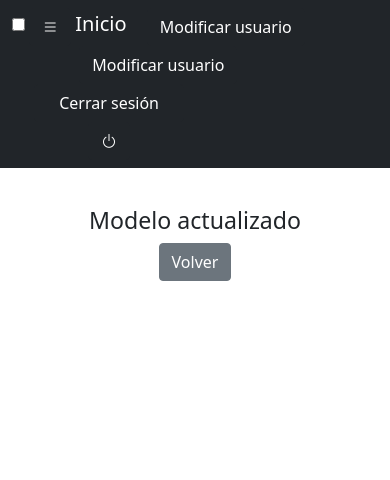
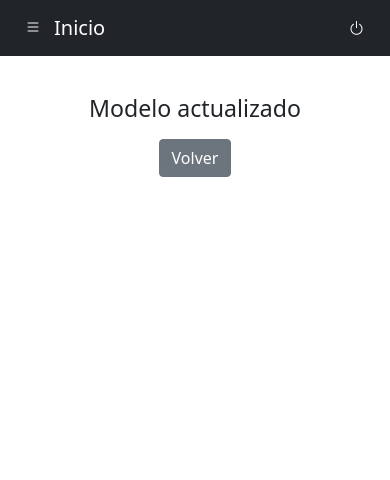
Before and after one commit to xam1002/TFG_Deteccion_Parkinson, a Flask app: template app/templates/admin/modelo_actualizado.html in a window 390 px wide. Shown: the top 480 px of the page. Before the commit the page ends 281 px from the top, so only its background shows below. Run offline with Flask 2, Linux system fonts and the light colour scheme; the template is opened without the code that fills it, so the values that code supplies are empty; some libraries are stand-ins or nearby versions.

Commit message:
Ajuste para pantallas más pequeñas y otros cambios
Entre los otros cambios, se encuentra la actualización de la pantalla del resultado.

```diff
--- a/app/static/css/layout.css
+++ b/app/static/css/layout.css
@@ -1,5 +1,10 @@
 #cabecera {
     overflow:hidden;
+}
+
+#navegacion {
+    display: flex;
+    align-items: center;
 }
 
 #A {
@@ -17,8 +22,113 @@
 
 #prediccion {
     margin-top: 10%;
+    display: flex;
+    flex-direction: column;
+    align-items: center;
+    justify-self: center;
+}
+
+#btn_volver {
+    margin-top: 2%;
+}
+
+#escala {
+    display: flex;
+    margin-top: 20px;
+    flex-direction: row;
+    align-items: center;
+}
+
+#baja {
+    height: 30px;
+    width: 150px;
+    background-color: rgb(3, 184, 3);
+}
+
+#media {
+    height: 30px;
+    width: 150px;
+    background-color: yellow;
+}
+
+#alta {
+    height: 30px;
+    width: 150px;
+    background-color: red;
+}
+
+#posicion {
+    display: flex;
+    flex-direction: row;
+    align-items: center;
+}
+
+.flecha-pred {
+    width: 150px;
 }
 
 #pagina_no_encontrada {
     margin-top: 10%;
 }
+
+#A #cerrar_sesion_btn {
+    display: none;
+}
+
+#menu_btn {
+    display: none;
+}
+
+#menu_btn2 {
+    display: none;
+}
+
+.menu {
+    display: none;
+}
+
+@media (max-width:600px) {
+    #A #cerrar_sesion_txt {
+        display: none;
+    }
+    #A #cerrar_sesion_btn {
+        display: block;
+    }
+
+    #menu_btn2 {
+        display: flex;
+    }
+
+    #botones_admin {
+        display: flex;
+    }
+
+    #btn_nav, #btn_nav2 {
+        display: none;
+    }
+
+    .menu {
+        display: block;
+        position: absolute;
+        width: 100%;
+        height: 100vh;
+        top: 50px;
+        left: 0;
+        background: rgba(51, 51, 51, 0.9);
+        transition: all 0.5s;
+        transform: translateX(-100%);
+    }
+
+    .menu a {
+        display: block;
+        color: #fff;
+        background-color: rgba(51, 51, 51, 0.2);
+        height: 50px;
+        padding: 15px;
+        border-bottom: 1px solid rgba(255, 255, 255, 0.3);
+    }
+
+    #menu_btn:checked ~ .menu {
+        transform: translateX(0%);
+    }
+}
```
